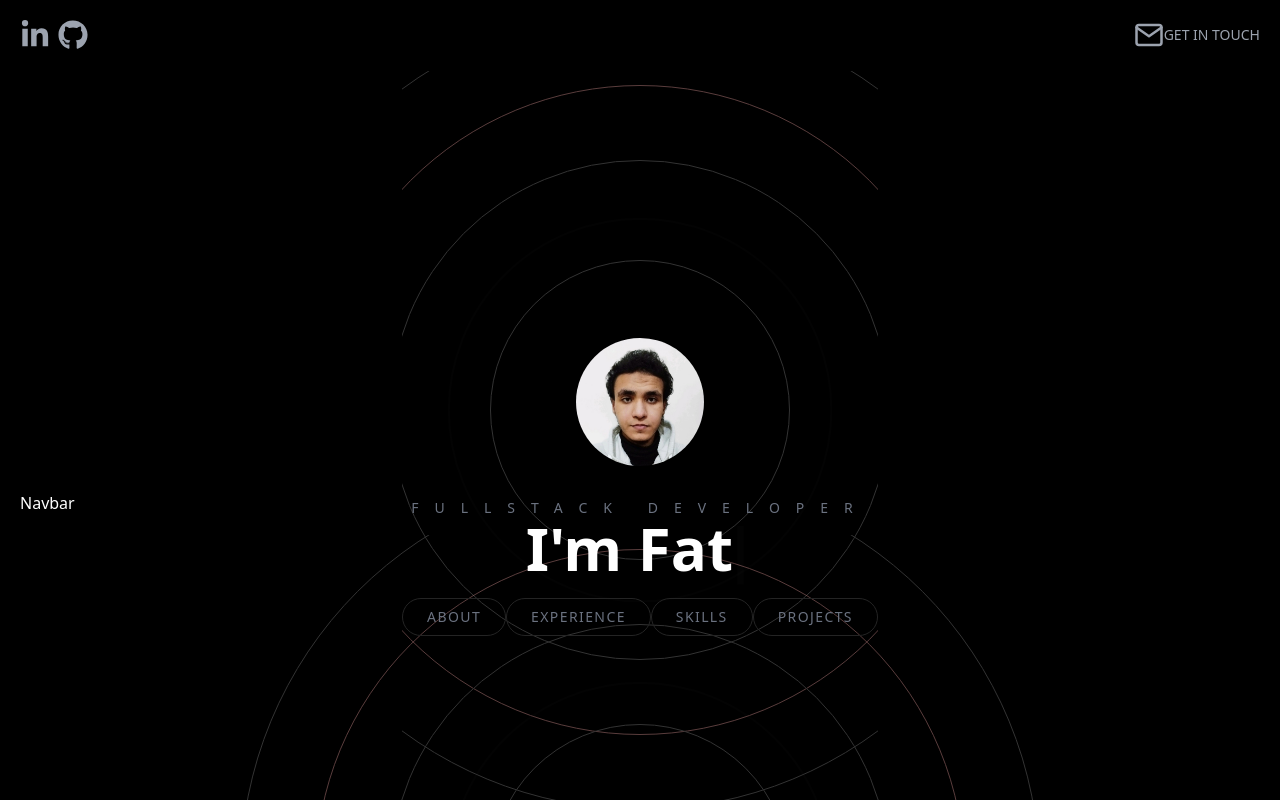
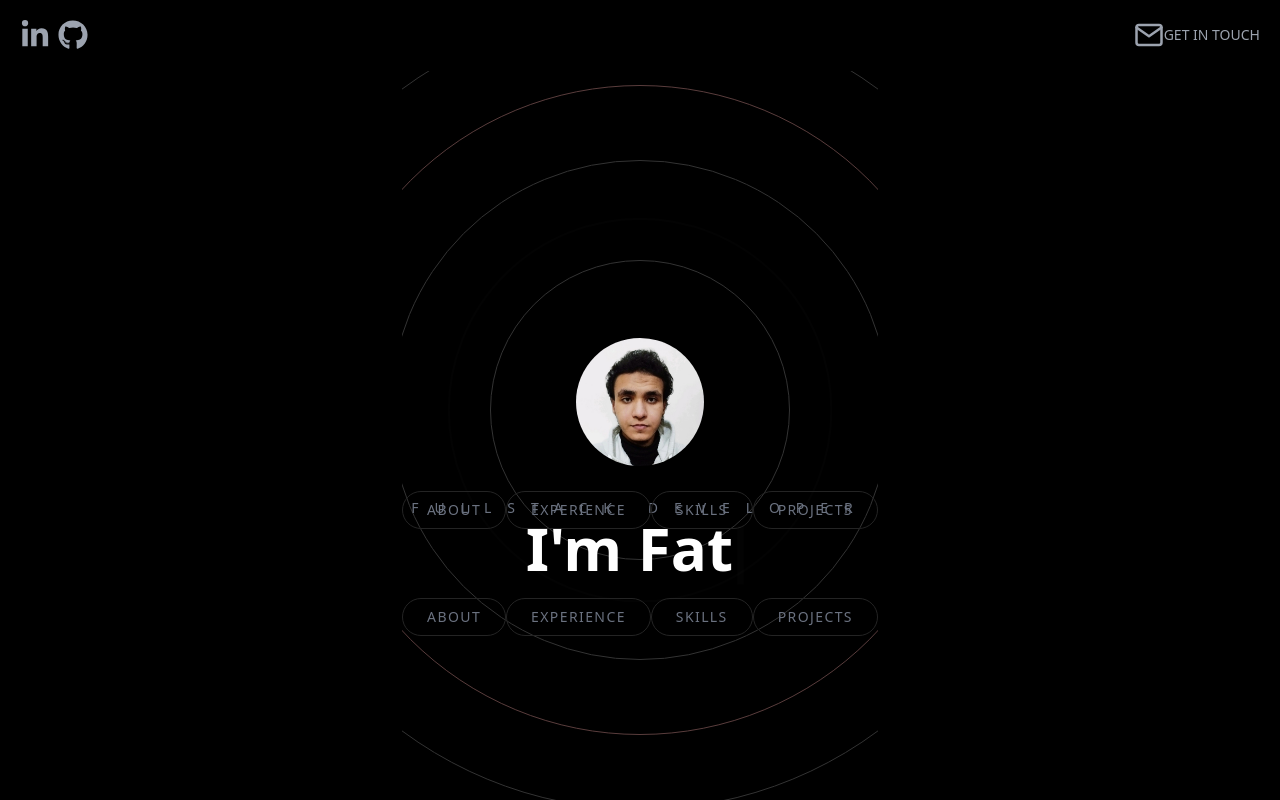
Before and after one commit to f-a-t-h-e/portfolio, a Next.js app: page / in a window 1280 px wide. Built offline with nearby package versions, Linux system fonts and the light colour scheme.

Commit message:
Update navbar.

```diff
--- a/src/components/Navbar/index.tsx
+++ b/src/components/Navbar/index.tsx
@@ -1,11 +1,23 @@
+import Link from "next/link";
 import React from "react";
 
 type Props = {};
 
 const Navbar = (props: Props) => {
   return (
-    <nav className="sticky top-0 flex items-start justify-between max-w-7xl mx-auto z-20 xl:items-center p-5">
-      Navbar
+    <nav className="hidden md:flex justify-center pt-5 sticky top-0 z-[21] mb-[40vh] h-0">
+      <Link href="#about">
+        <button className="heroButton">About</button>
+      </Link>
+      <Link href="#experience">
+        <button className="heroButton">Experience</button>
+      </Link>
+      <Link href="#skills">
+        <button className="heroButton">Skills</button>
+      </Link>
+      <Link href="#projects">
+        <button className="heroButton">Projects</button>
+      </Link>
     </nav>
   );
 };
```
